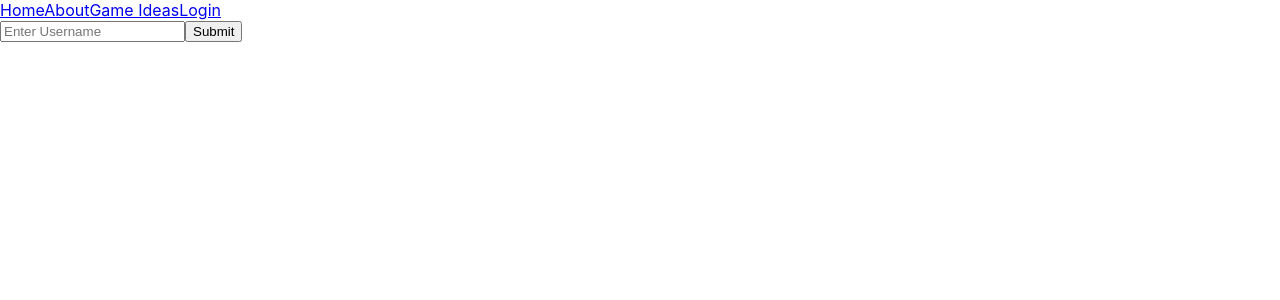
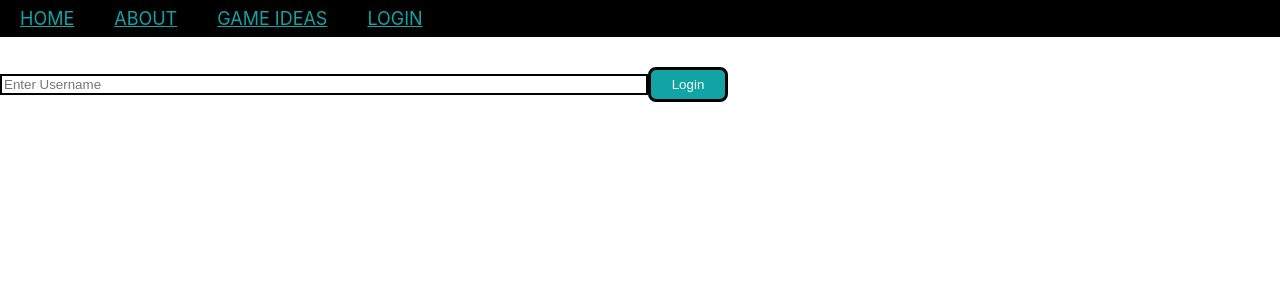
Before and after one commit to russell-macalintal/portfolio-project-5, a React (Create React App) app in the folder game-ideas/: page /login in a window 1280 px wide. Shown: the top 300 px of the page. Built offline with nearby package versions, Linux system fonts and the light colour scheme.

Commit message:
Add CSS styling

```diff
--- a/game-ideas/package.json
+++ b/game-ideas/package.json
@@ -7,6 +7,7 @@
     "@testing-library/react": "^11.2.7",
     "@testing-library/user-event": "^12.8.3",
     "react": "^17.0.2",
+    "react-bootstrap": "^1.6.4",
     "react-dom": "^17.0.2",
     "react-redux": "^7.2.5",
     "react-scripts": "4.0.3",
--- a/game-ideas/src/App.css
+++ b/game-ideas/src/App.css
@@ -36,3 +36,84 @@
     transform: rotate(360deg);
   }
 }
+
+.nav-menu {
+  overflow: hidden;
+  color: #ffffff;
+  background-color: #000000;
+  margin: 0;
+  padding: 0;
+  display: block;
+  width: 100%;
+}
+
+.menu-item {
+  background-color: #000000;
+  float: left;
+  color: #10a4a4;
+  text-align: center;
+  padding: 8px 20px;
+  font-size: 18px;
+  height: 100%;
+  margin: 0;
+  cursor: pointer;
+  transition-duration: 0.3s;
+}
+
+.menu-item:hover {
+  background-color:#3f3f3f;
+}
+
+.button {
+  background-color: #10a4a4;
+  border: none;
+  color: white;
+  display: inline;
+  text-align: center;
+  border: 3px solid #000000;
+  padding: 5px;
+  border-radius: 8px;
+  transition-duration: 0.3s;
+  width: 80px;
+  height: 35px;
+  margin: 30px auto;
+  cursor: pointer;
+}
+
+#idea-input {
+  width: 100%;
+  border: 2px solid #000000;
+}
+
+textarea {
+  border: 2px solid #000000;
+  display: block;
+  height: 100px;
+  width: 50%;
+}
+
+input[type=text] {
+  border: 2px solid #000000;
+  width: 50%;
+}
+
+.info-window {
+  width: 100%;
+  display: inline;
+}
+.info-section {
+  width: 45%;
+  height: 100%;
+  display:inline-block;
+  border: 2px solid #000000;
+}
+
+/* .game-links {
+  position: fixed;
+  top: 0px;
+  left: 0px;
+} */
+
+.list-item {
+  display: block;
+}
--- a/game-ideas/src/components/Login.js
+++ b/game-ideas/src/components/Login.js
@@ -34,7 +34,7 @@ class Login extends Component {
                 <div>
                     <form onSubmit={this.handleOnSubmit} >
                         <input type="text" name="username" onChange={this.handleOnChange} value={this.state.username} placeholder="Enter Username"/>
-                        <input type="submit" />
+                        <input className="button" type="submit" value="Login"/>
                     </form>
                 </div>
             )
@@ -44,7 +44,7 @@ class Login extends Component {
                     <h3>Logged In As: {this.props.user}</h3>
                     <form onSubmit={this.handleOnSubmit} >
                         <h3>Logout?</h3>
-                        <input type="submit" />
+                        <input className="button" type="submit" value="Logout" />
                     </form>
                 </div>
             )
--- a/game-ideas/src/components/NavBar.js
+++ b/game-ideas/src/components/NavBar.js
@@ -1,3 +1,4 @@
+import '../App.css';
 import React from 'react';
 import { NavLink } from 'react-router-dom';
 import { connect } from 'react-redux';
@@ -6,18 +7,18 @@ const NavBar = (props) => {
     console.log(props.userId);
     const renderLogin = () => {
         if (props.userId === "") {
-            return 'Login'
+            return 'LOGIN'
         } else {
-            return 'Logout'
+            return 'LOGOUT'
         }
     }
 
     return(
-        <div>
-            <NavLink to="/">Home</NavLink>
-            <NavLink to="/about">About</NavLink>
-            <NavLink to="/game-ideas">Game Ideas</NavLink>
-            <NavLink to="/login">{renderLogin()}</NavLink>
+        <div className="nav-menu">
+            <NavLink className="menu-item" to="/">HOME</NavLink>
+            <NavLink className="menu-item" to="/about">ABOUT</NavLink>
+            <NavLink className="menu-item" to="/game-ideas">GAME IDEAS</NavLink>
+            <NavLink className="menu-item" to="/login">{renderLogin()}</NavLink>
         </div>
     )
 }
--- a/game-ideas/src/components/comments/Comment.js
+++ b/game-ideas/src/components/comments/Comment.js
@@ -4,7 +4,7 @@ const Comment = (props) => {
     const renderDelete = () => {
         if (props.comment.userId === props.userId) {
             return (
-                <button onClick={() => props.remove(props.comment.uid)}>Delete</button>
+                <button className="button" onClick={() => props.remove(props.comment.uid)}>Delete</button>
             )
         }
     }
--- a/game-ideas/src/components/comments/CommentsInput.js
+++ b/game-ideas/src/components/comments/CommentsInput.js
@@ -9,7 +9,6 @@ export default class CommentsInput extends Component {
     handleOnSubmit = (event) => {
         event.preventDefault();
         const comment = {...this.state, uid: uuid(), userId: this.props.userId, ideaId: this.props.idea.uid}
-        console.log(comment);
         this.props.add(comment);
         this.setState({
             content: ""
@@ -28,8 +27,8 @@ export default class CommentsInput extends Component {
                 <div>
                     <h3>Do You Like This Idea? Comment Below!</h3>
                     <form onSubmit={this.handleOnSubmit} >
-                        <textarea name="content" rows="4" cols="50" onChange={this.handleOnChange} value={this.state.content} placeholder="Provide Constructive Feedback Here" />
-                        <input type="submit" />
+                        <textarea name="content" rows="4" cols="50" onChange={this.handleOnChange} value={this.state.content} placeholder="Provide Feedback Here..." />
+                        <input className="button" type="submit" value="Post" />
                     </form>
                 </div>
             )
--- a/game-ideas/src/components/ideas/GameIdea.js
+++ b/game-ideas/src/components/ideas/GameIdea.js
@@ -8,7 +8,7 @@ const GameIdea = (props) => {
     const renderDelete = () => {
         if (idea.userId === props.userId) {
             return (
-                <button onClick={() => props.remove(idea.uid)}>Delete</button>
+                <button className="button" onClick={() => props.remove(idea.uid)}>Delete</button>
             )
         }
 
@@ -16,7 +16,7 @@ const GameIdea = (props) => {
 
     if (idea) {
         return (
-            <div>
+            <div className="info-section">
                 <h3>{idea.title}</h3>
                 <p>{idea.content}</p>
                 {renderDelete()}
--- a/game-ideas/src/components/ideas/GameIdeas.js
+++ b/game-ideas/src/components/ideas/GameIdeas.js
@@ -4,7 +4,7 @@ import { Link } from 'react-router-dom';
 export default class GameIdeas extends Component {
     renderIdeas = () => {
         return this.props.ideas.map( idea => (
-            <Link key={idea.uid} to={`/game-ideas/${idea.uid}`}>
+            <Link className="list-item" key={idea.uid} to={`/game-ideas/${idea.uid}`}>
                 {idea.title}
             </Link>
         ))
@@ -12,7 +12,7 @@ export default class GameIdeas extends Component {
 
     render() {
         return (
-            <div>
+            <div className="info-section game-links">
                 <h2>Game Ideas</h2>
                 <h3>Click on a title for more information</h3>
                 {this.renderIdeas()}
--- a/game-ideas/src/components/ideas/GameIdeasInput.js
+++ b/game-ideas/src/components/ideas/GameIdeasInput.js
@@ -26,13 +26,13 @@ export default class GamesIdeasInput extends Component {
     render() {
         if (this.props.userId !== "") {
             return(
-                <div>
+                <div id="idea-input">
                     <h2>Share Your Own Idea!</h2>
-                    <h4>Posting As: {this.props.user}</h4>
+                    <h4>Posting As: <span className="user">{this.props.user}</span></h4>
                     <form onSubmit={this.handleOnSubmit} >
                         <input type="text" name="title" onChange={this.handleOnChange} value={this.state.title} placeholder="Give Your Idea a Title"/>
-                        <textarea name="content" rows="4" cols="50" onChange={this.handleOnChange} value={this.state.content} placeholder="Write Your Idea Here..." />
-                        <input type="submit" />
+                        <textarea name="content" onChange={this.handleOnChange} value={this.state.content} placeholder="Write Your Idea Here..." />
+                        <input className="button" type="submit" />
                     </form>
                 </div>
             )
--- a/game-ideas/src/containers/GameIdeasContainer.js
+++ b/game-ideas/src/containers/GameIdeasContainer.js
@@ -13,8 +13,8 @@ class GameIdeasContainer extends Component {
 
     render() {
         return (
-            <div>
-                <GameIdeasInput add={this.props.add} userId={this.props.userId} />
+            <div className="info-window">
+                <GameIdeasInput add={this.props.add} userId={this.props.userId} user={this.props.user} />
                 <GameIdeas ideas={this.props.ideas}/>
                 <Route exact path={`${this.props.match.url}/:ideaId`} render={routerProps => <GameIdea {...routerProps} ideas={this.props.ideas} remove={this.props.remove} user={this.props.user} userId={this.props.userId} /> } />
             </div>
```
Also changed, not shown: 1 other file (tests, documents, lock files or other folders).
